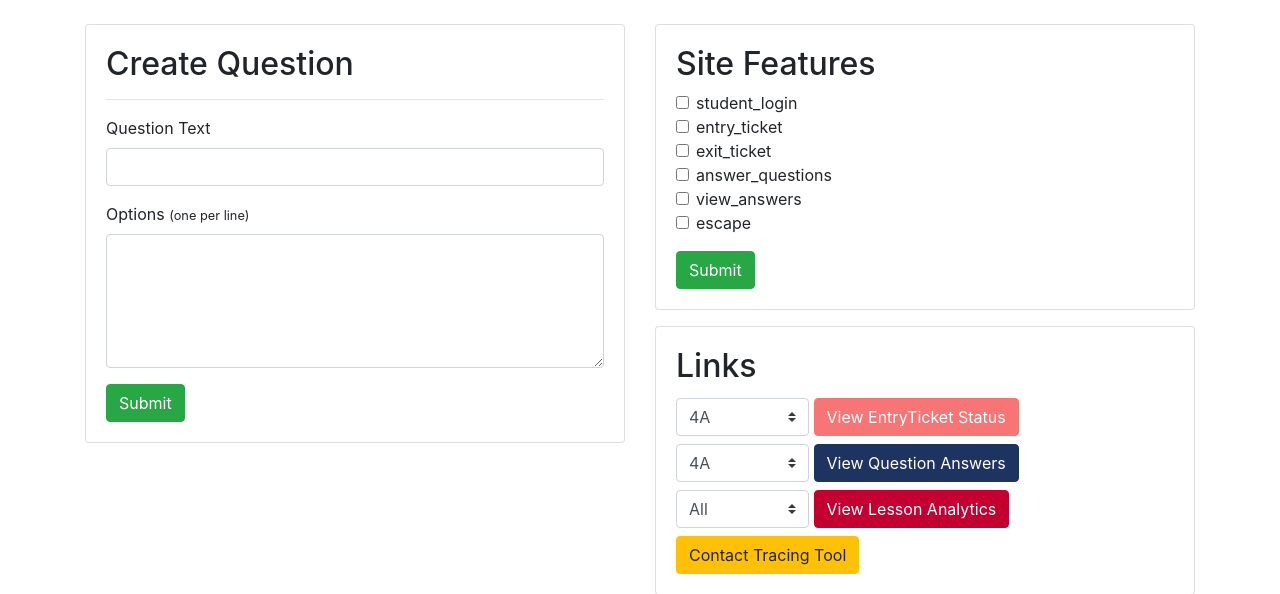
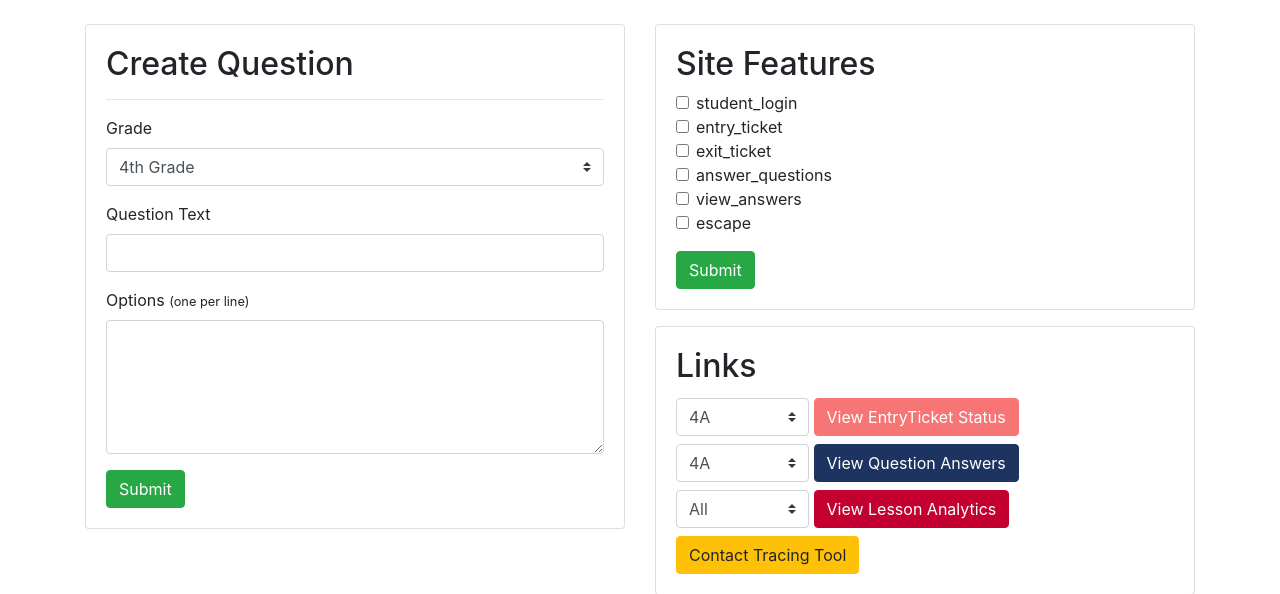
Before and after one commit to dc74089/mrcanora, a Django app: page /admin in a window 1280 px wide. Shown: the part 56-650 px from the top of the page. Run offline with Django 3.2, Linux system fonts and the light colour scheme; the visitor is signed in with stand-in values (Sample User, id 1); data comes from the database, SQL or seed files in the repository; data that the repository does not hold is empty; some libraries are stand-ins or nearby versions.

Commit message:
Add easy question creation for single-grade questions

```diff
--- a/classroom/templates/classroom/admin.html
+++ b/classroom/templates/classroom/admin.html
@@ -29,6 +29,12 @@
           <hr>
           <form action="{% url 'create_question' %}" method="post">
             {% csrf_token %}
+            <label for="grade">Grade</label>
+            <select class="custom-select form-control mb-3" name="grade" id="grade">
+              <option value="4">4th Grade</option>
+              <option value="5">5th Grade</option>
+              <option value="6">6th Grade</option>
+            </select>
             <label for="qtext">Question Text</label>
             <input type="text" class="form-control" name="qtext" id="qtext">
             <label for="options" class="mt-3">Options <small>(one per line)</small></label>
--- a/classroom/views/questions.py
+++ b/classroom/views/questions.py
@@ -9,11 +9,12 @@ def create(request):
     if request.method == "POST":
         data = request.POST
 
-        if 'qtext' in data and 'options' in data:
+        if 'qtext' in data and 'options' in data and 'grade' in data:
             q = TeambuildingQuestion()
 
             q.text = data['qtext']
             q.set_answers([x.strip() for x in data['options'].split('\n')])
+            q.grade = int(data['grade'])
 
             q.save()
 
```
